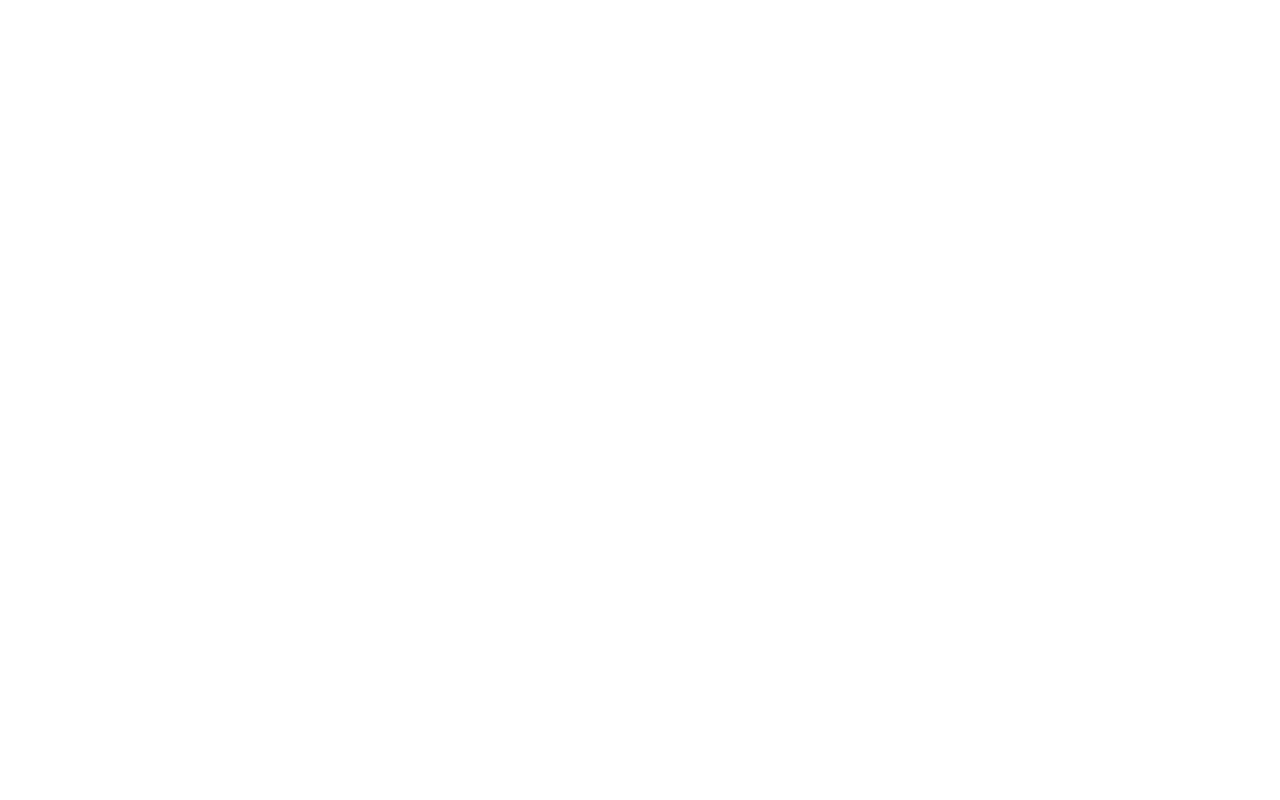
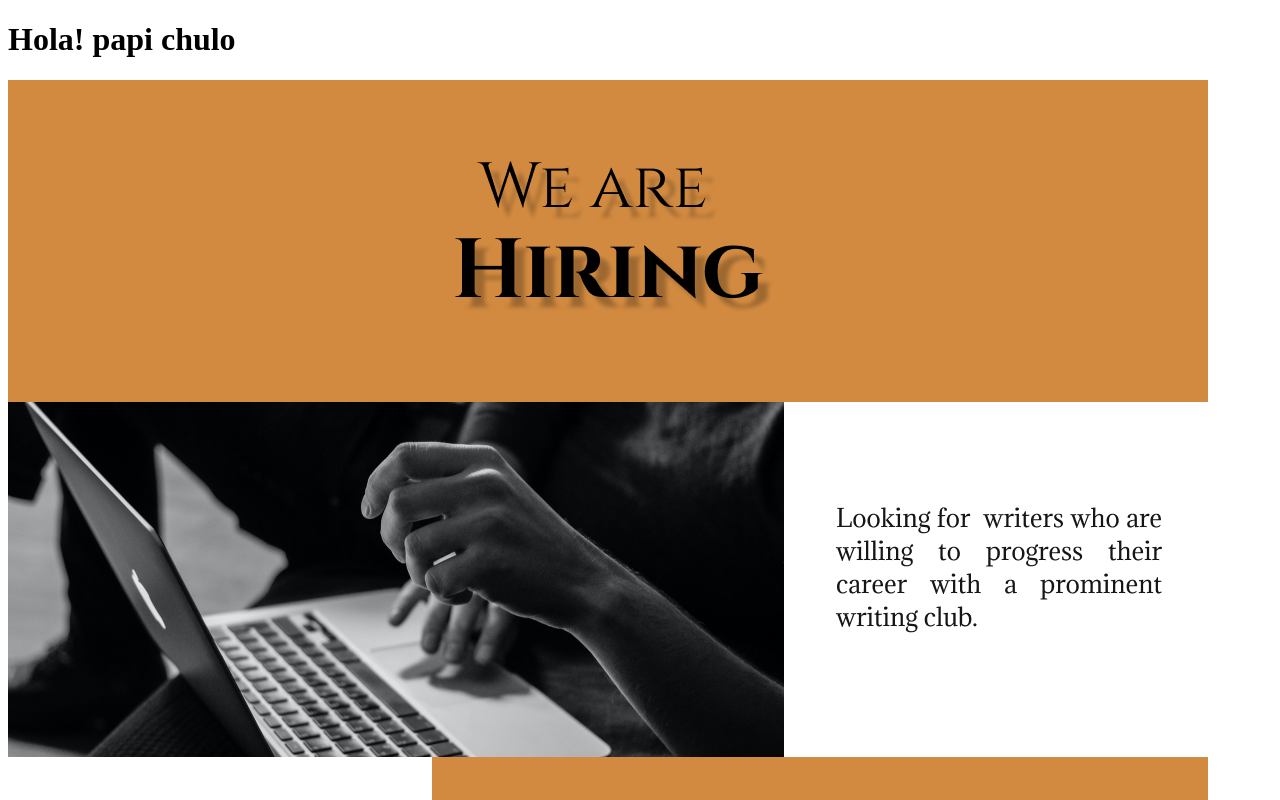
Before and after one commit to nashwan09/my-second-repo, a plain HTML site: page index.html in a window 1280 px wide. Shown: the top 800 px of the page. Drawn offline with Linux system fonts and the light colour scheme.

Commit message:
image-set

```diff
--- a/index.html
+++ b/index.html
@@ -7,6 +7,7 @@
     <title>Testing site for Git</title>
 </head>
 <body>
-
+    <h1>Hola! papi chulo</h1>
+    <img src="WW 2.png" alt="">
 </body>
 </html>
```
Also changed, not shown: WW 2.png (added).
